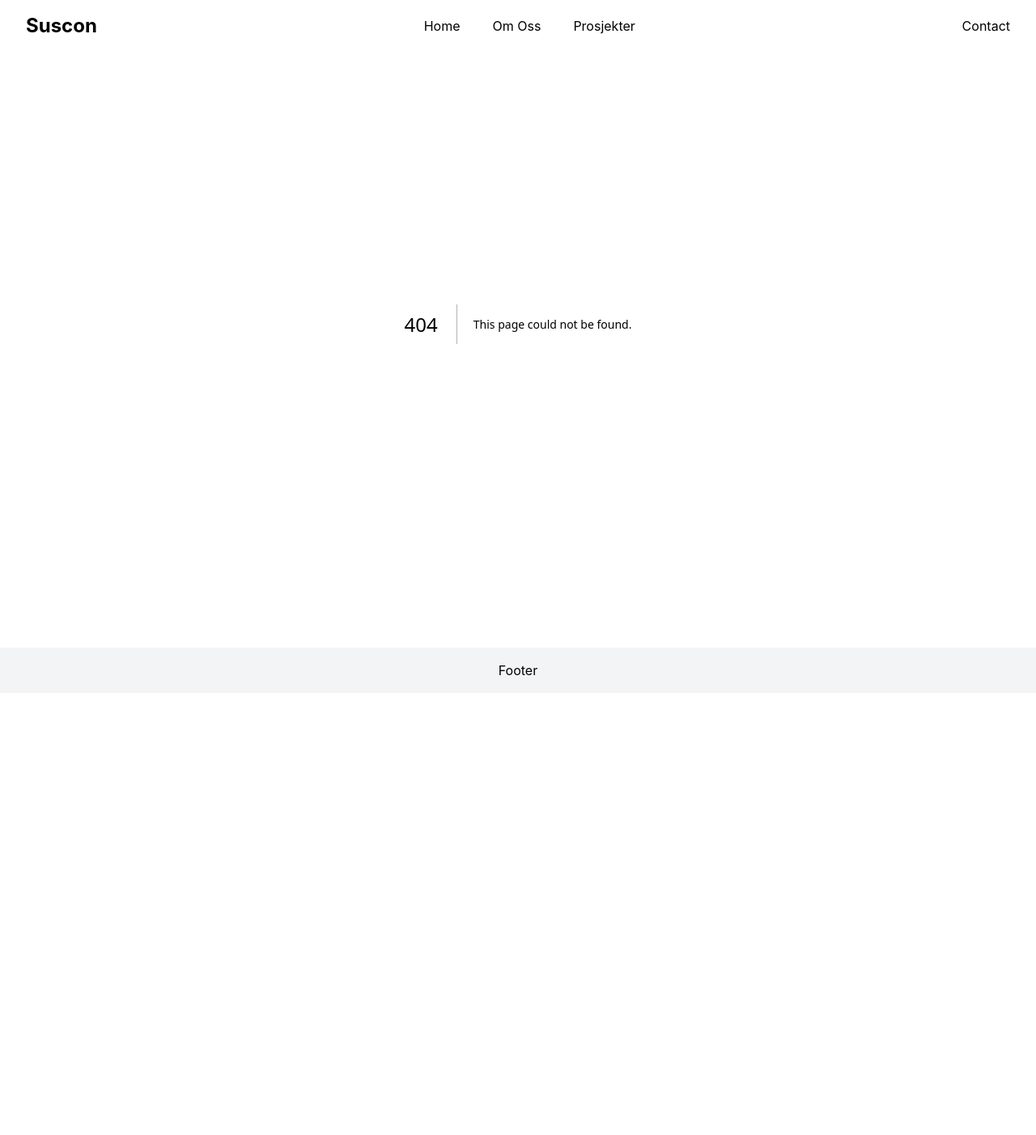
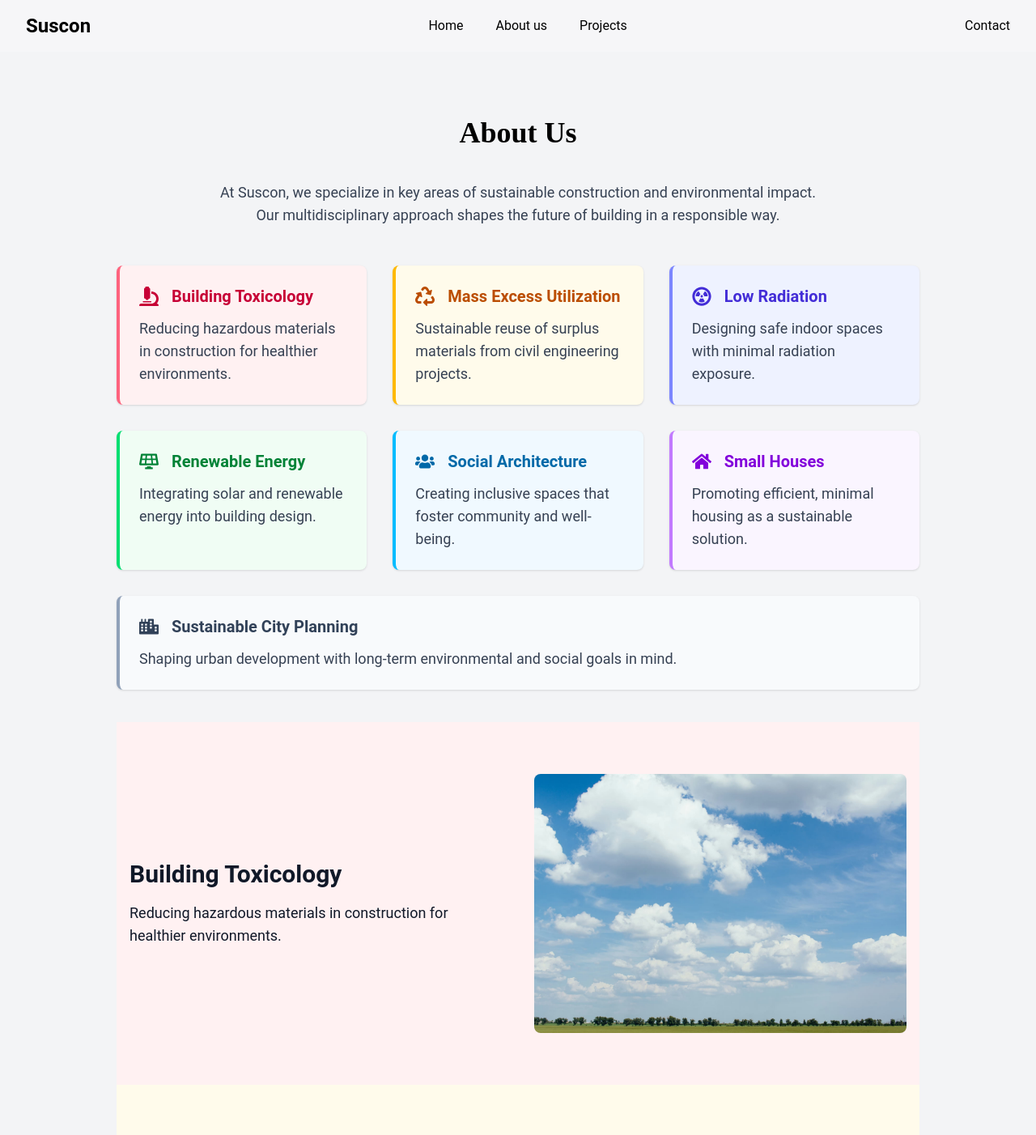
Before and after one commit to TotalentreprenorAS/suscon, a Next.js app: page /about in a window 1280 px wide. Before the commit this address had no page. Shown: the top 1402 px of the page at 81% size. Before the commit the page ends 856 px from the top, so only its background shows below. Built offline with nearby package versions, Linux system fonts and the light colour scheme.

Commit message:
Remove .next from tracking (added to .gitignore)

```diff
--- /dev/null
+++ b/app/about/page.tsx
@@ -0,0 +1,73 @@
+import SplitSection from "../components/about/SplitCards";
+import AboutCards from "../components/about/AboutCards";
+
+const topics = [
+  {
+    title: "Building Toxicology",
+    text: "Reducing hazardous materials in construction for healthier environments.",
+    color: "bg-rose-50",
+    imageUrl: "/rodion-kutsaiev-PEm_sLmJT-w-unsplash-1.avif",
+  },
+  {
+    title: "Mass Excess Utilization",
+    text: "Reusing surplus materials from engineering projects to reduce waste.",
+    color: "bg-amber-50",
+    imageUrl: "/rodion-kutsaiev-PEm_sLmJT-w-unsplash-1.avif",
+  },
+  {
+    title: "Low Radiation",
+    text: "Designing safe indoor spaces with minimal radiation exposure.",
+    color: "bg-indigo-50",
+    imageUrl: "/rodion-kutsaiev-PEm_sLmJT-w-unsplash-1.avif",
+  },
+  {
+    title: "Renewable Energy",
+    text: "Embedding solar and clean energy into the built environment.",
+    color: "bg-green-50",
+    imageUrl: "/rodion-kutsaiev-PEm_sLmJT-w-unsplash-1.avif",
+  },
+  {
+    title: "Social Architecture",
+    text: "Creating inclusive spaces that foster community and well-being.",
+    color: "bg-sky-50",
+    imageUrl: "/rodion-kutsaiev-PEm_sLmJT-w-unsplash-1.avif",
+  },
+  {
+    title: "Small Houses",
+    text: "Promoting compact, efficient living solutions for a lower footprint.",
+    color: "bg-purple-50",
+    imageUrl: "/rodion-kutsaiev-PEm_sLmJT-w-unsplash-1.avif",
+  },
+  {
+    title: "Sustainable City Planning",
+    text: "Shaping urban development through green zoning and infrastructure.",
+    color: "bg-slate-50",
+    imageUrl: "/rodion-kutsaiev-PEm_sLmJT-w-unsplash-1.avif",
+  },
+];
+
+export default function AboutPage() {
+  return (
+    <section className="container mx-auto px-4 py-20">
+      <h1 className="text-4xl font-bold text-center mb-10">About Us</h1>
+
+      <p className="text-lg text-gray-700 max-w-3xl mx-auto text-center mb-12">
+        At Suscon, we specialize in key areas of sustainable construction and
+        environmental impact. Our multidisciplinary approach shapes the future
+        of building in a responsible way.
+      </p>
+      <AboutCards />
+
+      {topics.map((topic, index) => (
+        <SplitSection
+          key={topic.title}
+          title={topic.title}
+          text={topic.text}
+          color={topic.color}
+          imageUrl={topic.imageUrl} // ✅ pass the image
+          orderImage={index % 2 !== 0}
+        />
+      ))}
+    </section>
+  );
+}
--- /dev/null
+++ b/app/components/about/AboutCards.tsx
@@ -0,0 +1,90 @@
+import {
+  FaMicroscope,
+  FaRecycle,
+  FaRadiationAlt,
+  FaSolarPanel,
+  FaUsers,
+  FaHome,
+  FaCity,
+} from "react-icons/fa";
+
+function AboutCards() {
+  return (
+    <div className="grid grid-cols-1 sm:grid-cols-2 lg:grid-cols-3 gap-8 max-w-6xl mx-auto text-lg mb-10">
+      <div className="bg-rose-50 border-l-4 border-rose-400 p-6 rounded-lg shadow-sm">
+        <div className="flex items-center gap-4 mb-3 text-rose-700">
+          <FaMicroscope size={24} />
+          <h3 className="text-xl font-semibold">Building Toxicology</h3>
+        </div>
+        <p className="text-gray-700">
+          Reducing hazardous materials in construction for healthier
+          environments.
+        </p>
+      </div>
+
+      <div className="bg-amber-50 border-l-4 border-amber-400 p-6 rounded-lg shadow-sm">
+        <div className="flex items-center gap-4 mb-3 text-amber-700">
+          <FaRecycle size={24} />
+          <h3 className="text-xl font-semibold">Mass Excess Utilization</h3>
+        </div>
+        <p className="text-gray-700">
+          Sustainable reuse of surplus materials from civil engineering
+          projects.
+        </p>
+      </div>
+
+      <div className="bg-indigo-50 border-l-4 border-indigo-400 p-6 rounded-lg shadow-sm">
+        <div className="flex items-center gap-4 mb-3 text-indigo-700">
+          <FaRadiationAlt size={24} />
+          <h3 className="text-xl font-semibold">Low Radiation</h3>
+        </div>
+        <p className="text-gray-700">
+          Designing safe indoor spaces with minimal radiation exposure.
+        </p>
+      </div>
+
+      <div className="bg-green-50 border-l-4 border-green-400 p-6 rounded-lg shadow-sm">
+        <div className="flex items-center gap-4 mb-3 text-green-700">
+          <FaSolarPanel size={24} />
+          <h3 className="text-xl font-semibold">Renewable Energy</h3>
+        </div>
+        <p className="text-gray-700">
+          Integrating solar and renewable energy into building design.
+        </p>
+      </div>
+
+      <div className="bg-sky-50 border-l-4 border-sky-400 p-6 rounded-lg shadow-sm">
+        <div className="flex items-center gap-4 mb-3 text-sky-700">
+          <FaUsers size={24} />
+          <h3 className="text-xl font-semibold">Social Architecture</h3>
+        </div>
+        <p className="text-gray-700">
+          Creating inclusive spaces that foster community and well-being.
+        </p>
+      </div>
+
+      <div className="bg-purple-50 border-l-4 border-purple-400 p-6 rounded-lg shadow-sm">
+        <div className="flex items-center gap-4 mb-3 text-purple-700">
+          <FaHome size={24} />
+          <h3 className="text-xl font-semibold">Small Houses</h3>
+        </div>
+        <p className="text-gray-700">
+          Promoting efficient, minimal housing as a sustainable solution.
+        </p>
+      </div>
+
+      <div className="bg-slate-50 border-l-4 border-slate-400 p-6 rounded-lg shadow-sm col-span-full">
+        <div className="flex items-center gap-4 mb-3 text-slate-700">
+          <FaCity size={24} />
+          <h3 className="text-xl font-semibold">Sustainable City Planning</h3>
+        </div>
+        <p className="text-gray-700">
+          Shaping urban development with long-term environmental and social
+          goals in mind.
+        </p>
+      </div>
+    </div>
+  );
+}
+
+export default AboutCards;
--- /dev/null
+++ b/app/components/about/SplitCards.tsx
@@ -0,0 +1,43 @@
+// components/SplitSection.tsx
+import React from "react";
+
+interface SplitSectionProps {
+  title: string;
+  text: string;
+  color: string;
+  textColor?: string;
+  orderImage?: boolean;
+  imageUrl: string;
+}
+
+const SplitSection: React.FC<SplitSectionProps> = ({
+  title,
+  text,
+  color,
+  textColor = "text-gray-900",
+  orderImage = false,
+  imageUrl,
+}) => {
+  return (
+    <section className={`${color} py-16`}>
+      <div className="container mx-auto grid grid-cols-1 md:grid-cols-2 gap-10 items-center px-6">
+        {/* Text Section */}
+        <div className={`${textColor} ${orderImage ? "md:order-last" : ""}`}>
+          <h2 className="text-3xl font-bold mb-4">{title}</h2>
+          <p className="text-lg text-opacity-90">{text}</p>
+        </div>
+
+        {/* Image Section */}
+        <div className="h-64 md:h-80 rounded-lg shadow-inner overflow-hidden">
+          <img
+            src={imageUrl}
+            alt={title}
+            className="w-full h-full object-cover"
+          />
+        </div>
+      </div>
+    </section>
+  );
+};
+
+export default SplitSection;
--- /dev/null
+++ b/app/components/footer/Footer.tsx
@@ -0,0 +1,30 @@
+import { BsTelephone } from "react-icons/bs";
+
+export default function Footer() {
+  return (
+    <footer className="bg-gray-200 py-20 text-black">
+      <div className="max-w-[1200px] mx-auto flex flex-col items-center md:flex-row md:justify-between md:items-start flex-wrap gap-8 md:text-left container">
+        {/* Addresse */}
+        <div className="flex flex-col gap-2 ">
+          <h3 className="text-lg">Besøksadresse</h3>
+          <p className="font-bold"> Bergen: </p>
+          <div className="flex gap-2 items-center">
+            <p className="text-md">Conrad Mohrs veg 15</p>
+            <p className="text-md"> 5056, Bergen </p>
+          </div>
+        </div>
+        {/* Kontaktinformasjon */}
+        <div className="flex flex-col gap-2 ">
+          <h3 className="text-lg">Kontaktinformasjon</h3>
+          <a href="tel:+4740580085" className="flex gap-2 items-center">
+            <BsTelephone className="text-lg" />
+            <p className="">
+              Not available. <span className="font-bold">(SMS)</span>
+            </p>
+          </a>
+          <p> contact@suscon.eu </p>
+        </div>
+      </div>
+    </footer>
+  );
+}
--- a/app/components/homepage/HeroText.tsx
+++ b/app/components/homepage/HeroText.tsx
@@ -20,7 +20,8 @@ function HeroText() {
 
 export default HeroText;
 
-<p>
+{
+  /* <p>
   The way we construct our living environment affects both nature and human
   well-being in various ways. We believe that the built environment can be
   durable while safeguarding the environment and human health. SUSCON offers
@@ -28,4 +29,5 @@ export default HeroText;
   for construction projects and everyday situations that affect our living
   environment. The centre is rooted in science and industry, and is comprised of
   engineers, architects, biologists, sociologists and technicians.
-</p>;
+</p>; */
+}
--- a/app/components/nav.tsx
+++ b/app/components/nav.tsx
@@ -2,16 +2,18 @@ import React from "react";
 
 const navigationItems = [
   { label: "Home", href: "/" },
-  { label: "Om Oss", href: "/om-oss" },
-  { label: "Prosjekter", href: "/prosjekter" },
+  { label: "About us", href: "/about" },
+  { label: "Projects", href: "/projects" },
   // Add more links here if needed
 ];
 
 function NavigationBar(): React.JSX.Element {
   return (
-    <header className="absolute top-0 left-0 w-full z-50">
+    <header className="">
       <nav className="flex justify-between items-center px-8 py-4 bg-white/20 text-black">
-        <h1 className="text-2xl font-bold">Suscon</h1>
+        <a href="/" className="text-2xl font-bold">
+          Suscon
+        </a>
         <ul className="flex gap-10">
           {navigationItems.map((item) => (
             <li key={item.href}>
--- a/app/globals.css
+++ b/app/globals.css
@@ -1,10 +1,47 @@
 @import "tailwindcss";
+@import url("https://fonts.googleapis.com/css2?family=Playfair+Display:ital,wght@0,400..900;1,400..900&family=Roboto:ital,wght@0,100..900;1,100..900&display=swap");
 
 @theme {
-  --breakpoint-*: initial;
-  --breakpoint-sm: 480px;
-  --breakpoint-md: 768px;
-  --breakpoint-lg: 976px;
   --color-main: #2c3e50;
   --color-logo: #159f43;
 }
+
+h1 {
+  font-family: "Playfair Display", serif;
+}
+
+body {
+  font-family: "Roboto", sans-serif;
+}
+
+@layer utilities {
+  .container {
+    margin: auto;
+    padding-left: 1rem;
+    padding-right: 1rem;
+    width: 100%;
+  }
+
+  /* xs (default) - full width with padding */
+
+  /* sm (640px) */
+  @media (min-width: 640px) {
+    .container {
+      max-width: 640px;
+    }
+  }
+
+  /* md (768px) */
+  @media (min-width: 768px) {
+    .container {
+      max-width: 768px;
+    }
+  }
+
+  /* lg (1024px) */
+  @media (min-width: 1024px) {
+    .container {
+      max-width: 1024px;
+    }
+  }
+}
--- a/app/layout.tsx
+++ b/app/layout.tsx
@@ -1,7 +1,6 @@
-// app/layout.tsx
 import "./globals.css";
-import React from "react";
 import NavigationBar from "./components/nav";
+import Footer from "./components/footer/Footer";
 
 export const metadata = {
   title: "Suscon - Sustainable Construction",
@@ -15,11 +14,11 @@ export default function RootLayout({
 }) {
   return (
     <html lang="no">
-      <body className="bg-gray-200 text-black">
-        <div className="grid min-h-screen grid-rows-[auto_1fr_auto] max-w-screen-xl mx-auto">
+      <body className="bg-gray-100 text-black font-sans">
+        <div className="grid min-h-screen grid-rows-[auto_1fr_auto]">
           <NavigationBar />
           <main>{children}</main>
-          <footer className="bg-gray-100 text-center py-4">Footer</footer>
+          <Footer />
         </div>
       </body>
     </html>
--- a/app/page.tsx
+++ b/app/page.tsx
@@ -1,18 +1,27 @@
-import React from "react";
 import HeroText from "./components/homepage/HeroText";
 
 export default function Page() {
   return (
     <>
-      <div className="relative">
-        <section className="bg-[url('/rodion-kutsaiev-PEm_sLmJT-w-unsplash-1.avif')] bg-cover bg-center h-[80vh] flex items-center justify-center">
+      <section className="relative h-[80vh] bg-[url('/rodion-kutsaiev-PEm_sLmJT-w-unsplash-1.avif')] bg-cover bg-center flex items-center justify-end">
+        <div className="p-8 rounded-lg text-white max-w-2xl text-center">
           <HeroText />
-        </section>
-      </div>
+        </div>
+      </section>
 
-      <main className="p-8 max-w-screen-md mx-auto">
-        <p>This is the rest of the page content.</p>
-      </main>
+      <section className="container mx-auto px-5 py-20">
+        <h2 className="text-3xl font-bold mb-4">Welcome to Suscon</h2>
+        <p className="text-lg">
+          The way we construct our living environment affects both nature and
+          human well-being in various ways. We believe that the built
+          environment can be durable while safeguarding the environment and
+          human health. SUSCON offers multidisciplinary research and consultancy
+          services on sustainable solutions for construction projects and
+          everyday situations that affect our living environment. The centre is
+          rooted in science and industry, and is comprised of engineers,
+          architects, biologists, sociologists and technicians.
+        </p>
+      </section>
     </>
   );
 }
```
Also changed, not shown: package.json (+5 -2 lines), 2 other files (tests, documents, lock files or other folders).
